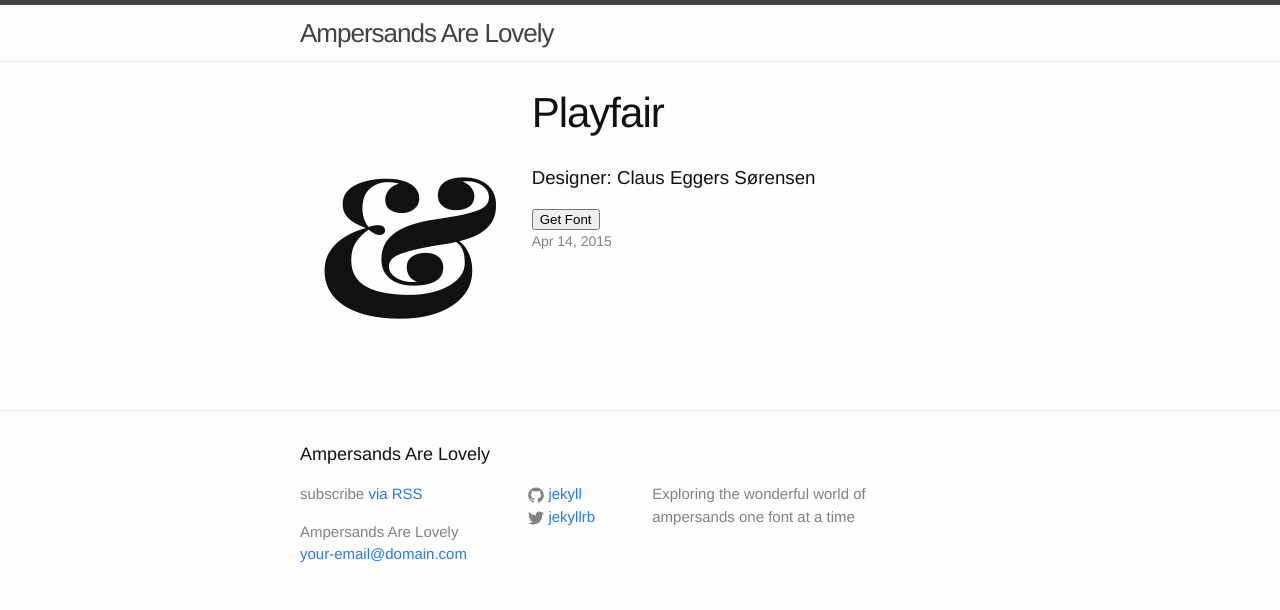
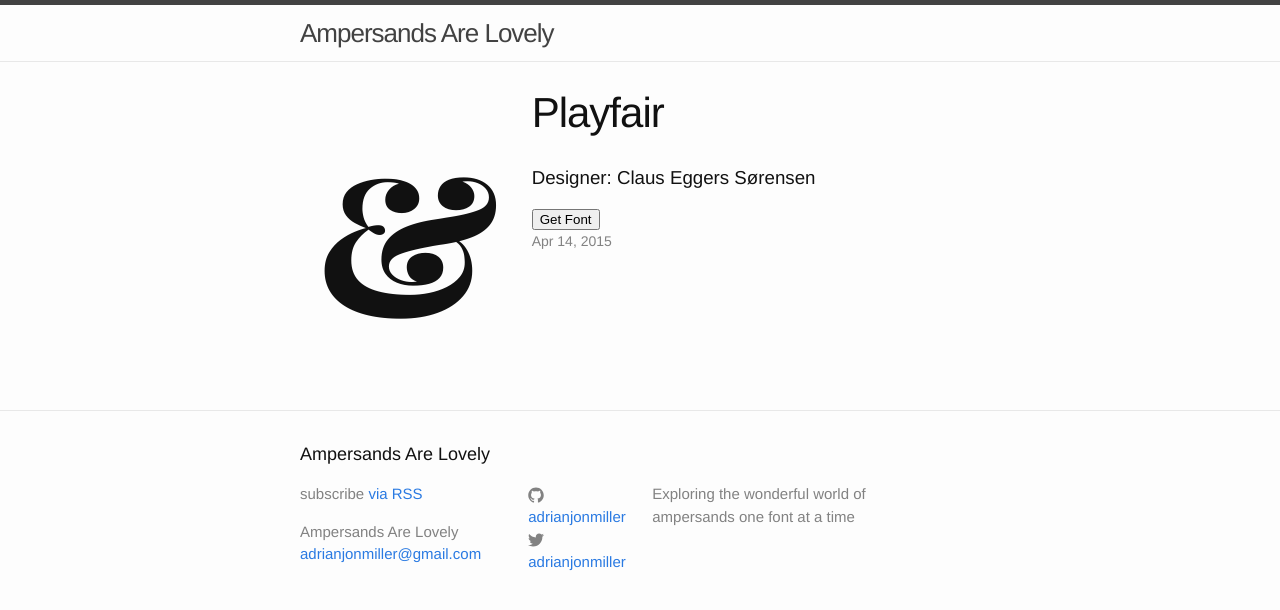
Before and after one commit to adrianjonmiller/ampersand, a Jekyll site: the page built from _posts/2015-04-14-ovo.markdown, in a window 1280 px wide. Shown: the top 610 px of the page. Built offline with Jekyll 4.4.1, drawn with Linux system fonts in a browser that asks for light colours; some web fonts are replaced.

Commit message:
updated twittter, github and url

```diff
--- a/_config.yml
+++ b/_config.yml
@@ -1,12 +1,12 @@
 # Site settings
 title: "Ampersands Are Lovely"
-email: your-email@domain.com
+email: adrianjonmiller@gmail.com
 description: > # this means to ignore newlines until "baseurl:"
   Exploring the wonderful world of ampersands one font at a time
 baseurl: "/ampersand" # the subpath of your site, e.g. /blog/
-url: "http://yourdomain.com" # the base hostname & protocol for your site
-twitter_username: jekyllrb
-github_username:  jekyll
+url: "http://adrianjmiller.me" # the base hostname & protocol for your site
+twitter_username: adrianjonmiller
+github_username:  adrianjonmiller
 
 gems:
 - jekyll-mentions
```
